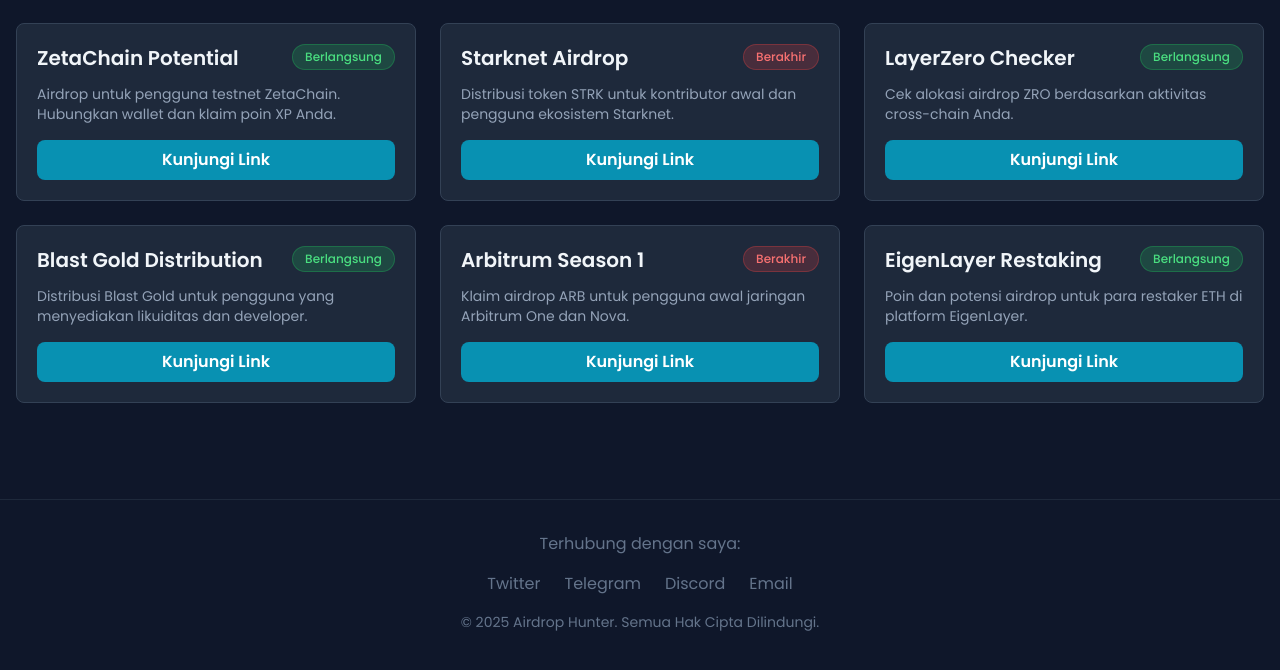
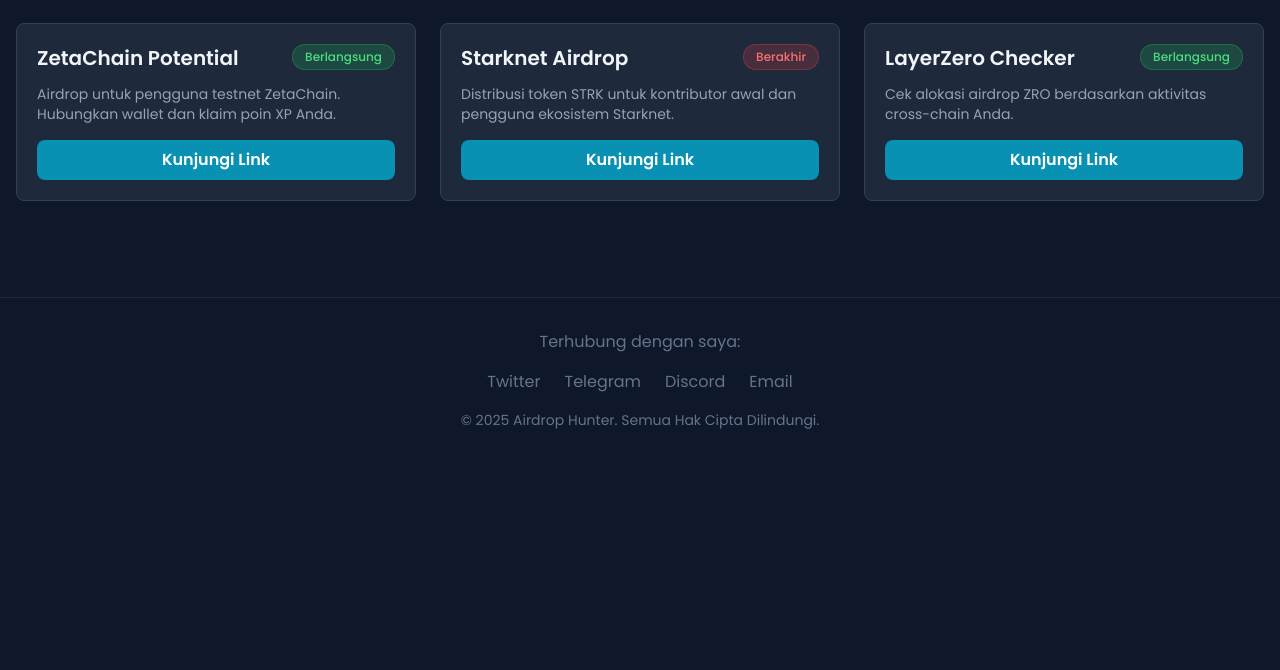
Before and after one commit to invictor-314/AirdropHunter, a plain HTML site: page index.html in a window 1280 px wide. Shown: the part 100-770 px from the top of the page. Drawn offline with nearby package versions, Linux system fonts and the light colour scheme.

Commit message:
Update index.html

```diff
--- a/index.html
+++ b/index.html
@@ -123,28 +123,8 @@
                 link: "https://layerzero.foundation/check",
                 description: "Cek alokasi airdrop ZRO berdasarkan aktivitas cross-chain Anda.",
                 status: "Berlangsung" // <-- Ubah di sini
-            },
-            {
-                id: 4,
-                name: "Blast Gold Distribution",
-                link: "https://blast.io/airdrop",
-                description: "Distribusi Blast Gold untuk pengguna yang menyediakan likuiditas dan developer.",
-                status: "Berlangsung" // <-- Ubah di sini
-            },
-            {
-                id: 5,
-                name: "Arbitrum Season 1",
-                link: "https://arbitrum.foundation/",
-                description: "Klaim airdrop ARB untuk pengguna awal jaringan Arbitrum One dan Nova.",
-                status: "Berakhir" // <-- Ubah di sini
-            },
-            {
-                id: 6,
-                name: "EigenLayer Restaking",
-                link: "https://eigenlayer.xyz/",
-                description: "Poin dan potensi airdrop untuk para restaker ETH di platform EigenLayer.",
-                status: "Berlangsung" // <-- Ubah di sini
             }
+
         ];
 
         const airdropList = document.getElementById('airdropList');
```
